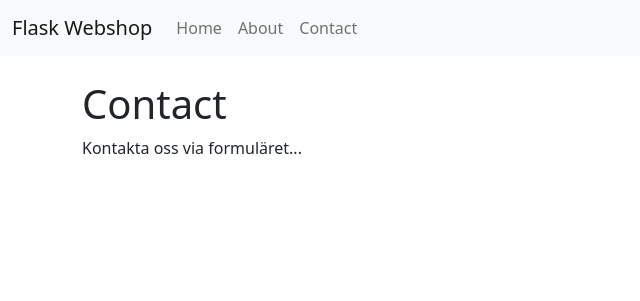
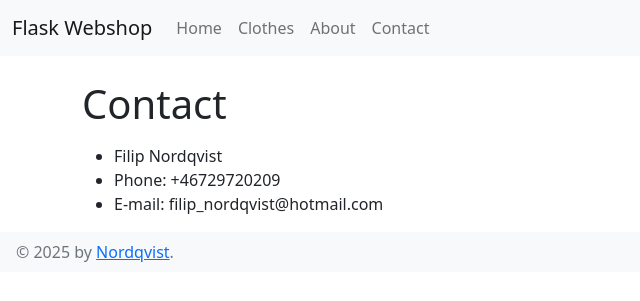
Before and after one commit to FilipNordqvist/flask-lookbook, a Flask app: page /contact in a window 1280 px wide. Shown: the top 301 px of the page, without its empty margins (0-640 px from the left). Run offline with Flask 3, Linux system fonts and the light colour scheme.

Commit message:
Skapat en första sida

```diff
--- a/app.py
+++ b/app.py
@@ -5,6 +5,10 @@ app = Flask(__name__)
 @app.route('/')
 def home():
     return render_template('home.html')
+
+@app.route('/clothes')
+def clothes():
+    return render_template("clothes.html")
 
 @app.route('/about')
 def about():
--- a/templates/about.html
+++ b/templates/about.html
@@ -2,5 +2,5 @@
 {% block title %}About{% endblock %}
 {% block content %}
   <h1>About</h1>
-  <p>Information om oss...</p>
+  <p>Information about Nordqvist clothing store</p>
 {% endblock %}
--- /dev/null
+++ b/templates/clothes.html
@@ -0,0 +1,6 @@
+{% extends "layout.html" %}
+{% block title %}Clothes{% endblock %}
+{% block content %}
+  <h1>Clothes</h1>
+  <p>Our selection of clothes</p>
+{% endblock %}
--- a/templates/contact.html
+++ b/templates/contact.html
@@ -2,5 +2,9 @@
 {% block title %}Contact{% endblock %}
 {% block content %}
   <h1>Contact</h1>
-  <p>Kontakta oss via formuläret...</p>
+  <p><ul>
+    <li>Filip Nordqvist</li>
+    <li>Phone: +46729720209</li>
+    <li>E-mail: filip_nordqvist@hotmail.com</li>
+  </ul></p>
 {% endblock %}
--- a/templates/home.html
+++ b/templates/home.html
@@ -2,6 +2,6 @@
 {% block title %}Home{% endblock %}
 {% block content %}
   <h1>Home</h1>
-  <p>Under construction</p>
-  <img src="https://i.pinimg.com/736x/56/a8/29/56a8293b4f6acdee5e1b8f34e9663b0a.jpg" alt="under construction icon">
+  <p>Welcome to my webshop!</p>
+  <img src="{{ url_for('static', filename='4840502.jpg') }}" style="width: 80%"/>
 {% endblock %}
--- a/templates/layout.html
+++ b/templates/layout.html
@@ -2,7 +2,7 @@
 <html lang="en">
 <head>
   <meta charset="UTF-8">
-  <title>{% block title %}Flask Webshop{% endblock %}</title>
+  <title>{% block title %}Webshop{% endblock %}</title>
   <!-- Bootstrap CSS -->
   <link href="https://cdn.jsdelivr.net/npm/bootstrap@5.1.3/dist/css/bootstrap.min.css" rel="stylesheet">
 </head>
@@ -15,6 +15,7 @@
       <div class="collapse navbar-collapse">
         <ul class="navbar-nav me-auto mb-2 mb-lg-0">
   <li class="nav-item"><a class="nav-link" href="/">Home</a></li>
+  <li class="nav-item"><a class="nav-link" href="/clothes">Clothes</a></li>
   <li class="nav-item"><a class="nav-link" href="/about">About</a></li>
   <li class="nav-item"><a class="nav-link" href="/contact">Contact</a></li>
 </ul>
@@ -23,9 +24,16 @@
   </nav>
 
   <!-- Page content -->
-  <div class="container mt-4">
+  <main class="flex-grow-1 container mt-4">
     {% block content %}{% endblock %}
-  </div>
+  </main>
+
+  <!-- Footer -->
+  <footer class="bg-light text-left text-muted ps-3 py-2 mt-auto">
+    {% block footer %}
+      &copy; 2025 by <a href="#">Nordqvist</a>.
+    {% endblock %}
+  </footer>
 
   <!-- Bootstrap Bundle -->
   <script src="https://cdn.jsdelivr.net/npm/bootstrap@5.1.3/dist/js/bootstrap.bundle.min.js"></script>
```
Also changed, not shown: static/4840502.jpg (added).
